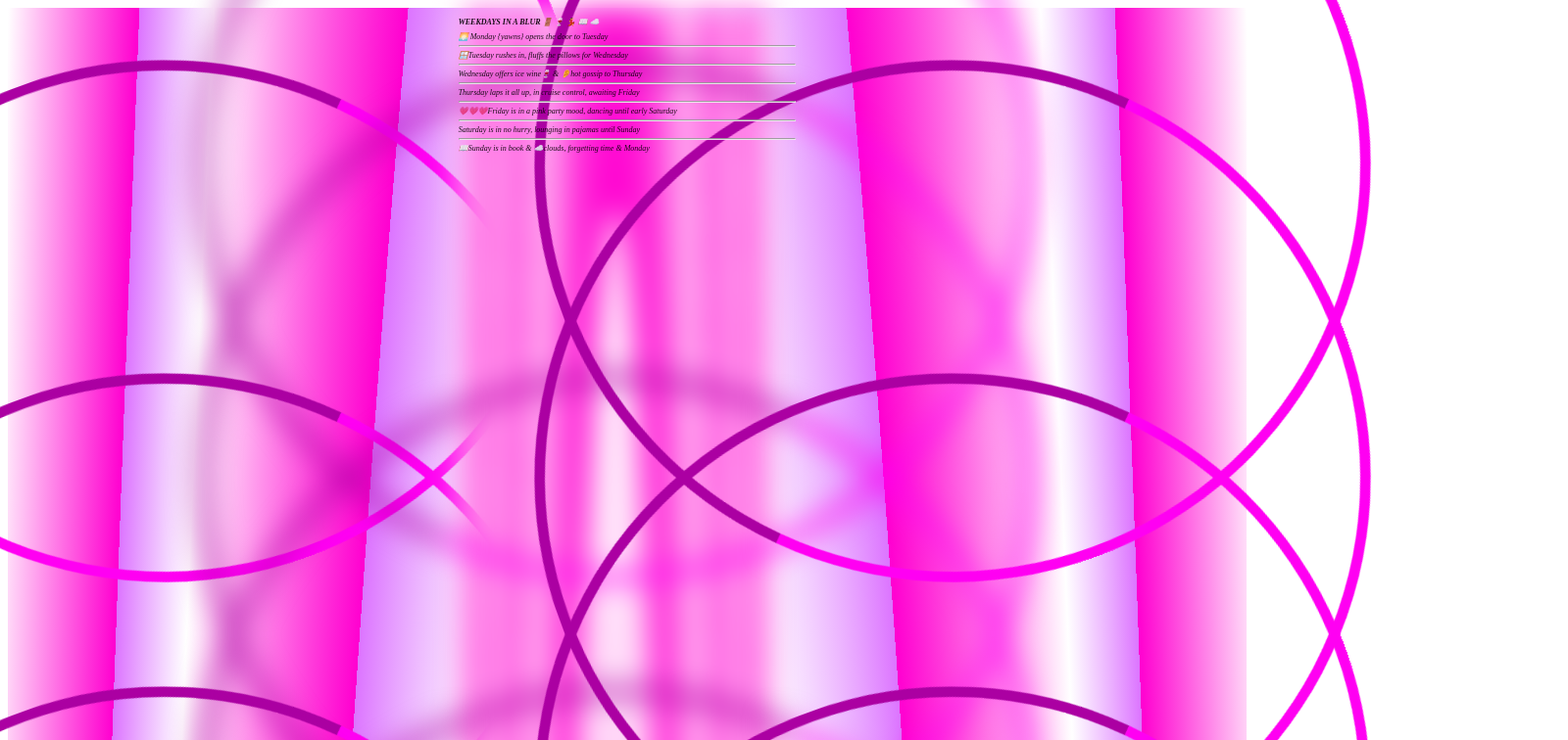
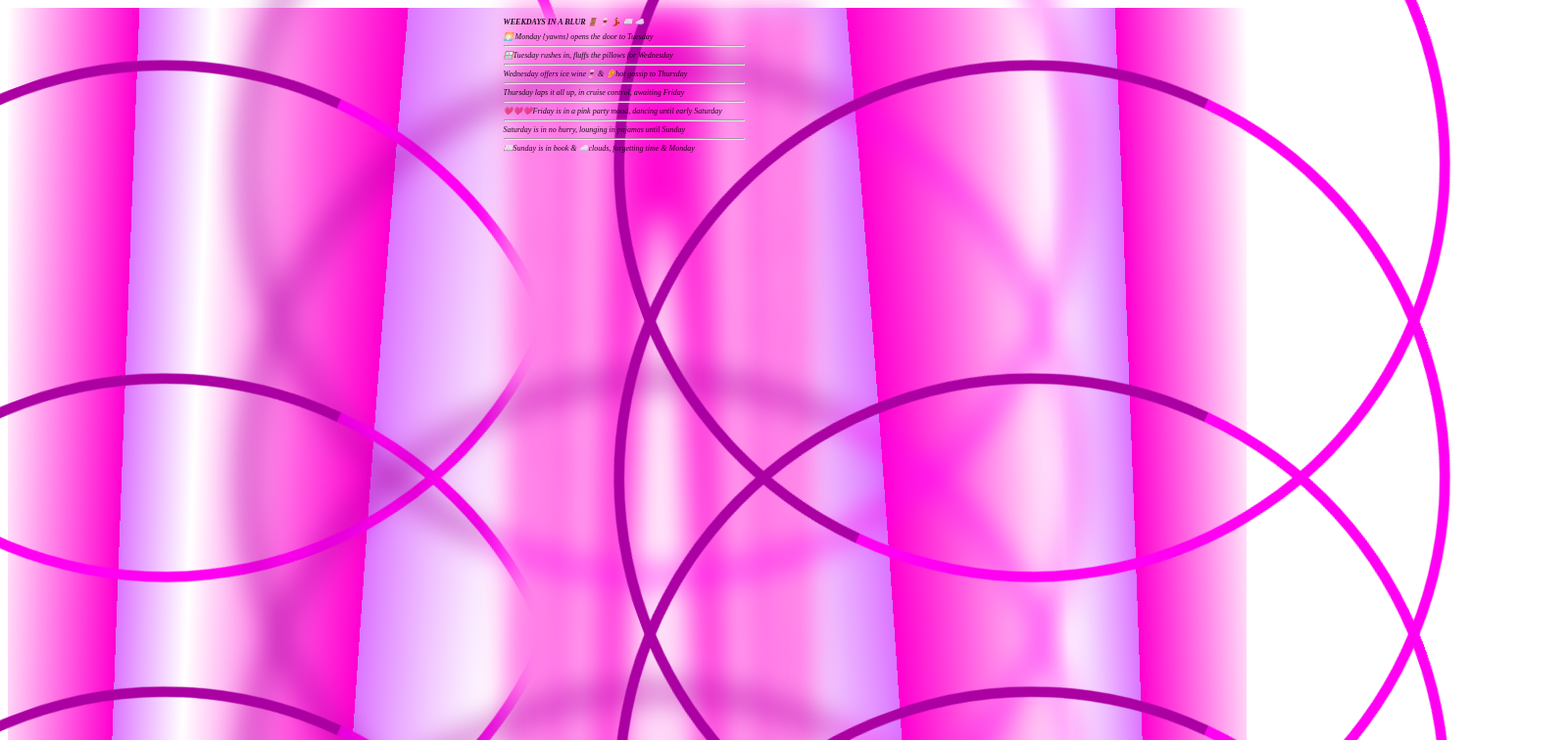
Before and after one commit to zhangy21/yangyang-handmade-web, a plain HTML site: page screensaver/index.html in a window 1280 px wide. Shown: the top 756 px of the page at 98% size, 1600 px wide, since content can reach past the window. Drawn offline with Linux system fonts and the light colour scheme.

Commit message:
Add files via upload

```diff
--- a/screensaver/style.css
+++ b/screensaver/style.css
@@ -8,7 +8,7 @@
 
 .text{
     filter: blur(0.3px);
-    width: 100%;
+    width: 65%;
     padding-top: 5px;
     justify-content: center;
     align-items: center;
@@ -58,6 +58,7 @@ text-decoration: dotted;
     background-image: repeating-radial-gradient(rgb(255, 0, 208), rgb(255, 255, 255) 10%, rgb(116, 255, 116) 10%);
     display:block;
     filter:opacity(70)blur(15px);
+    justify-content: center;
 }
 
 .tunnel{
@@ -102,7 +103,7 @@ text-decoration: dotted;
 }
 
 .right-block{
-    width: 40vw;
+    width: 30vw;
     height: 100vw;
     justify-content:right;
 
```
